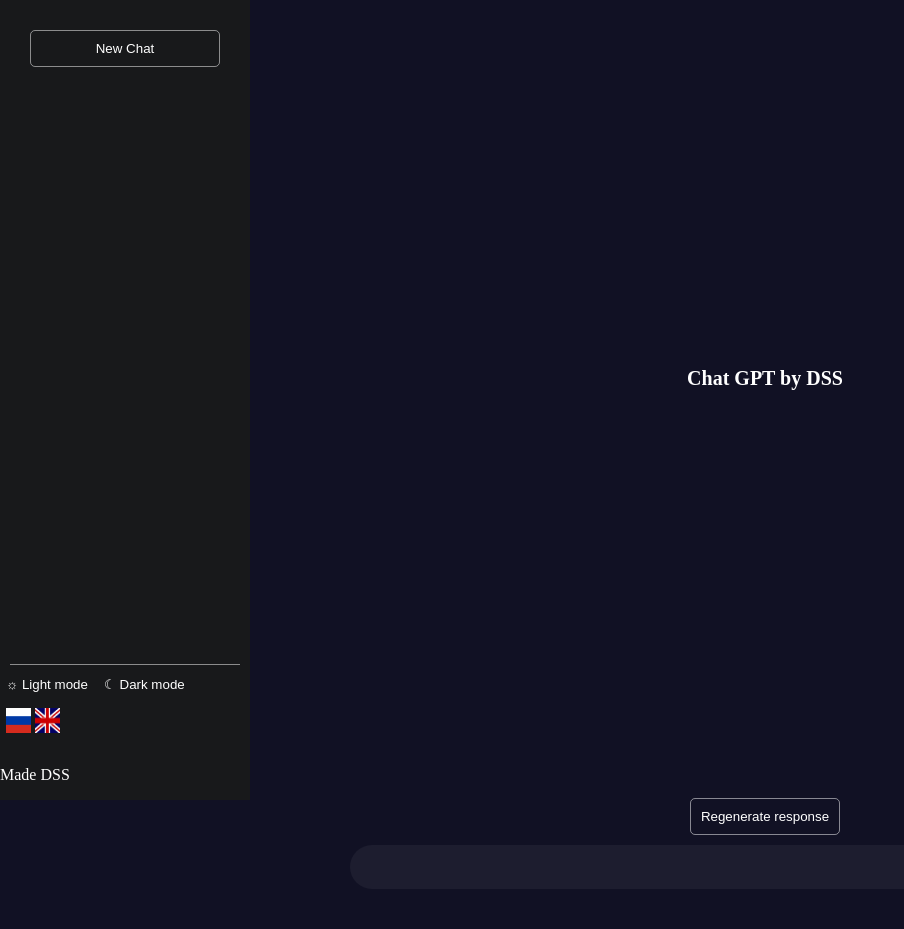
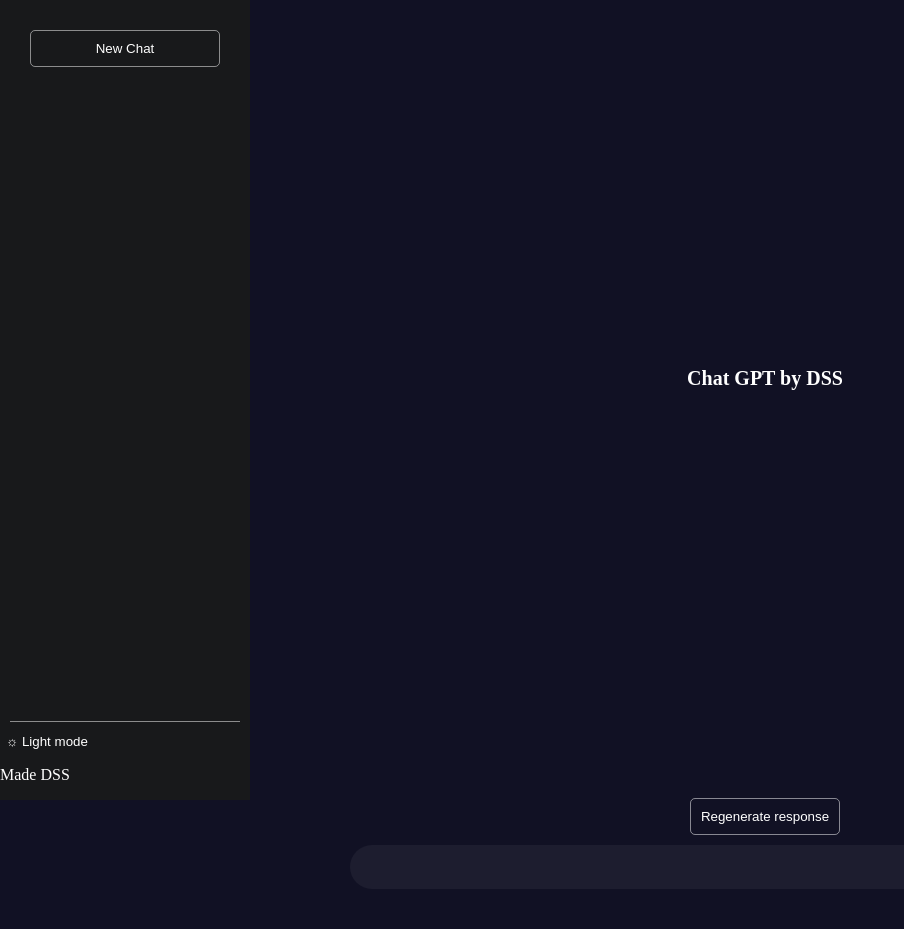
Before and after one commit to 21Ner04/GPT-DSS, a website: page index.html in a window 1280 px wide. Shown: the top 929 px of the page, without its empty margins (0-904 px from the left). Drawn offline with Linux system fonts and the light colour scheme.

Commit message:
update button

```diff
--- a/index.html
+++ b/index.html
@@ -21,8 +21,6 @@
     </nav>
     <div class="btn-more">
         <button class="theme-toggle" disabled>☼ Light mode</button>
-        <button class="theme-toggle" disabled>☾ Dark mode</button>
-        <button class="theme-toggle" disabled><p> <img src="assets/images/r.png" alt="ru" width="25px" height="25px">  <img src="assets/images/e.jpg" alt="en" width="25px" height="25px"></p></button>
       <p>Made DSS</p>
       </div>
 </section>
--- a/src/server.js
+++ b/src/server.js
@@ -3,3 +3,4 @@
   return response + 1;
 };
 export default tester;
+//<button class="theme-toggle" disabled><p> <img src="assets/favicon/favicon-ru-32x32.png" alt="ru" width="25px" height="25px">  <img src="assets/favicon/favicon-e-32x32.png" alt="en" width="25px" height="25px"></p></button>
```
Also changed, not shown: README.md.
